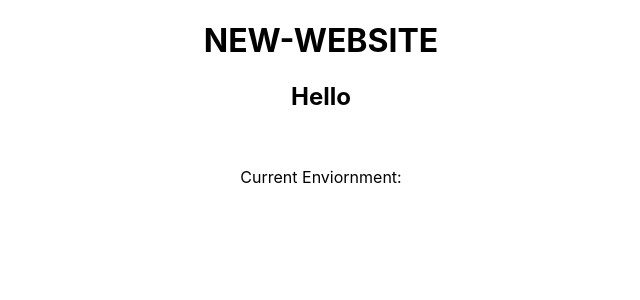
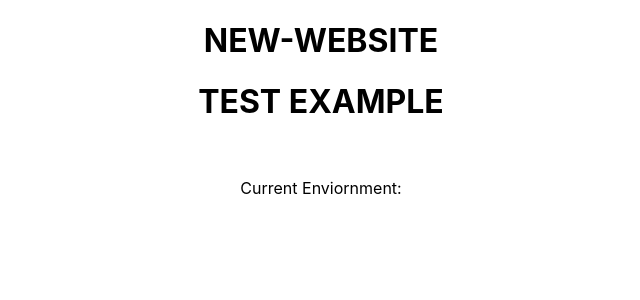
Before and after one commit to saurabhgola/testwebsite, a React (Create React App) app: page / in a window 1280 px wide. Shown: the top 300 px of the page, without its empty margins (319-959 px from the left). Built offline with nearby package versions, Linux system fonts and the light colour scheme.

Commit message:
test  app file changes

```diff
--- a/src/App.js
+++ b/src/App.js
@@ -5,7 +5,7 @@ function App() {
   <>
     <div className="App">
       <h1>NEW-WEBSITE</h1>
-      <h2>Hello</h2>
+      <h1>TEST EXAMPLE</h1>
       <br/>
       <p className="App-intro">Current Enviornment: {process.env.REACT_APP_ENVIORNMENT}</p>
     </div>
```
